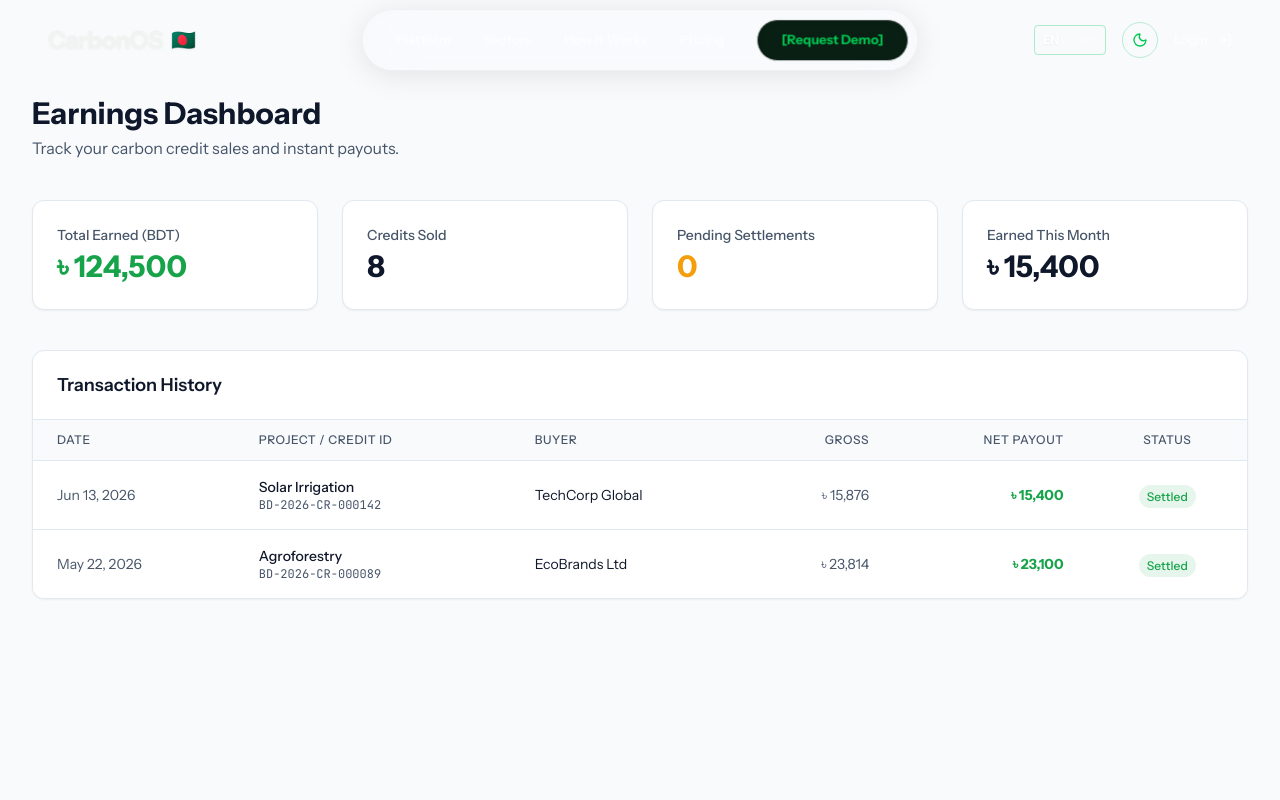
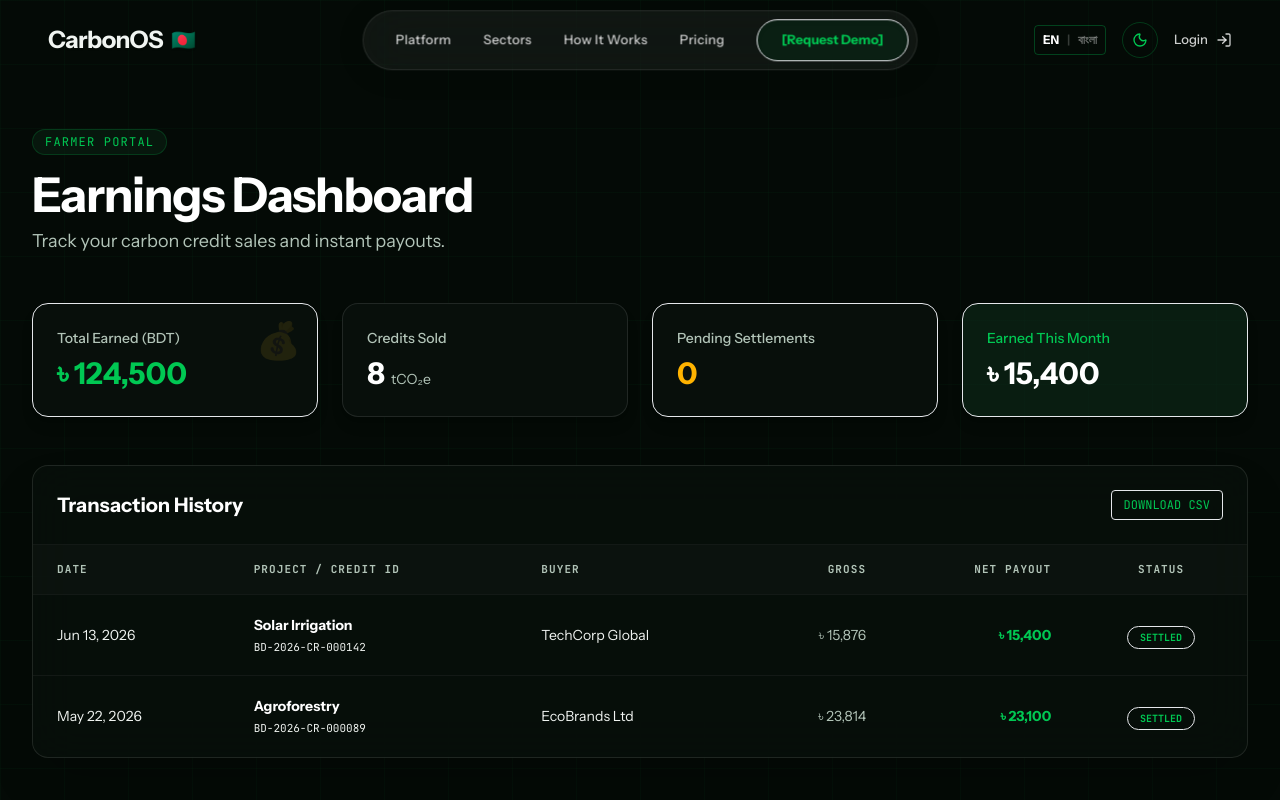
Before and after one commit to akramrafid/CarbonOS, a React (Vite) app: page /dashboard/farmer/earnings in a window 1280 px wide. Shown: the top 800 px of the page. Built offline with nearby package versions, Linux system fonts and the light colour scheme.

Commit message:
feat: add PlatformModules dashboard components, farmer earnings page, and puppeteer E2E test script

```diff
--- a/src/components/PlatformModules.jsx
+++ b/src/components/PlatformModules.jsx
@@ -58,7 +58,6 @@ const Module1 = () => {
 };
 
 // Card 2
-const Module2 = () => {
 const lines = [
   "[09:42:11] CO2_SENSOR_BD047 → 12.4 tCO2e  ✓",
   "[09:42:18] SATELLITE_KHU_03 → NDVI +0.14  ✓",
@@ -68,6 +67,7 @@ const Module2 = () => {
   "[09:42:49] MRV_PERIOD_CLOSE  → Verified   ✓"
 ];
 
+const Module2 = () => {
   const [visibleLines, setVisibleLines] = useState([]);
   const [currentLineIndex, setCurrentLineIndex] = useState(0);
   const [currentCharIndex, setCurrentCharIndex] = useState(0);
--- a/src/pages/platform/FarmerEarnings.jsx
+++ b/src/pages/platform/FarmerEarnings.jsx
@@ -2,80 +2,97 @@ import React from 'react';
 
 const FarmerEarnings = () => {
   return (
-    <div className="min-h-screen bg-[#F8FAFC] font-sans">
+    <div className="min-h-screen bg-[#040A06] font-sans relative overflow-hidden">
 
-      <div className="pt-24 pb-16 px-4 sm:px-6 lg:px-8">
+      {/* Background Graphic Effects */}
+      <div className="absolute inset-0 bg-[linear-gradient(to_right,#00C85308_1px,transparent_1px),linear-gradient(to_bottom,#00C85308_1px,transparent_1px)] bg-[size:4rem_4rem] z-0 pointer-events-none"></div>
+      <div className="absolute top-0 left-1/2 -translate-x-1/2 w-[800px] h-[400px] bg-emerald/5 rounded-full blur-[120px] pointer-events-none z-0"></div>
+
+      <div className="pt-32 pb-16 px-4 sm:px-6 lg:px-8 relative z-10">
         <div className="max-w-7xl mx-auto">
 
-          <header className="mb-10">
-            <h1 className="text-3xl font-bold text-[#0F172A]">Earnings Dashboard</h1>
-            <p className="text-[#475569] mt-1">Track your carbon credit sales and instant payouts.</p>
+          <header className="mb-12">
+            <span className="font-mono text-xs text-emerald tracking-widest px-3 py-1 bg-[#0D2B1A]/40 border border-[#00C853]/20 rounded-full mb-4 inline-block">
+              FARMER PORTAL
+            </span>
+            <h1 className="text-4xl md:text-5xl font-bold text-white mb-2 tracking-tight">Earnings Dashboard</h1>
+            <p className="text-mist text-lg">Track your carbon credit sales and instant payouts.</p>
           </header>
 
           {/* Summary Cards */}
-          <div className="grid grid-cols-1 md:grid-cols-4 gap-6 mb-10">
-            <div className="bg-white p-6 rounded-xl border border-[#E2E8F0] shadow-sm">
-              <p className="text-sm font-medium text-[#475569] mb-1">Total Earned (BDT)</p>
-              <p className="text-3xl font-bold text-[#16A34A]">৳ 124,500</p>
+          <div className="grid grid-cols-1 md:grid-cols-4 gap-6 mb-12">
+            <div className="bg-[#080F0B] p-6 rounded-2xl border border-emerald/20 shadow-lg relative overflow-hidden group hover:border-emerald/40 transition-colors">
+              <div className="absolute top-0 right-0 p-4 opacity-10 group-hover:opacity-20 transition-opacity">
+                <span className="text-4xl">💰</span>
+              </div>
+              <p className="text-sm font-medium text-mist mb-2">Total Earned (BDT)</p>
+              <p className="text-3xl font-bold text-emerald">৳ 124,500</p>
             </div>
-            <div className="bg-white p-6 rounded-xl border border-[#E2E8F0] shadow-sm">
-              <p className="text-sm font-medium text-[#475569] mb-1">Credits Sold</p>
-              <p className="text-3xl font-bold text-[#0F172A]">8</p>
+
+            <div className="bg-[#080F0B] p-6 rounded-2xl border border-white/10 shadow-lg hover:border-white/20 transition-colors">
+              <p className="text-sm font-medium text-mist mb-2">Credits Sold</p>
+              <p className="text-3xl font-bold text-white">8 <span className="text-sm font-normal text-mist">tCO₂e</span></p>
             </div>
-            <div className="bg-white p-6 rounded-xl border border-[#E2E8F0] shadow-sm">
-              <p className="text-sm font-medium text-[#475569] mb-1">Pending Settlements</p>
-              <p className="text-3xl font-bold text-[#F59E0B]">0</p>
+
+            <div className="bg-[#080F0B] p-6 rounded-2xl border border-amber/20 shadow-lg hover:border-amber/40 transition-colors">
+              <p className="text-sm font-medium text-mist mb-2">Pending Settlements</p>
+              <p className="text-3xl font-bold text-amber">0</p>
             </div>
-            <div className="bg-white p-6 rounded-xl border border-[#E2E8F0] shadow-sm">
-              <p className="text-sm font-medium text-[#475569] mb-1">Earned This Month</p>
-              <p className="text-3xl font-bold text-[#0F172A]">৳ 15,400</p>
+
+            <div className="bg-[#0D2B1A]/60 p-6 rounded-2xl border border-emerald/30 shadow-lg relative overflow-hidden">
+              <div className="absolute -right-4 -bottom-4 w-24 h-24 bg-emerald/10 rounded-full blur-xl"></div>
+              <p className="text-sm font-medium text-emerald mb-2">Earned This Month</p>
+              <p className="text-3xl font-bold text-white">৳ 15,400</p>
             </div>
           </div>
 
           {/* Transaction History Table */}
-          <div className="bg-white rounded-xl border border-[#E2E8F0] shadow-sm overflow-hidden">
-            <div className="px-6 py-5 border-b border-[#E2E8F0]">
-              <h3 className="text-lg font-semibold text-[#0F172A]">Transaction History</h3>
+          <div className="bg-[#080F0B]/80 rounded-2xl border border-white/10 shadow-2xl overflow-hidden backdrop-blur-xl">
+            <div className="px-6 py-6 border-b border-white/5 flex justify-between items-center">
+              <h3 className="text-xl font-bold text-white">Transaction History</h3>
+              <button className="text-xs font-mono text-emerald border border-emerald/20 px-3 py-1.5 rounded hover:bg-emerald/10 transition-colors">
+                DOWNLOAD CSV
+              </button>
             </div>
             <div className="overflow-x-auto">
-              <table className="min-w-full divide-y divide-[#E2E8F0]">
-                <thead className="bg-[#F8FAFC]">
+              <table className="min-w-full divide-y divide-white/5">
+                <thead className="bg-white/[0.02]">
                   <tr>
-                    <th className="px-6 py-3 text-left text-xs font-medium text-[#475569] uppercase tracking-wider">Date</th>
-                    <th className="px-6 py-3 text-left text-xs font-medium text-[#475569] uppercase tracking-wider">Project / Credit ID</th>
-                    <th className="px-6 py-3 text-left text-xs font-medium text-[#475569] uppercase tracking-wider">Buyer</th>
-                    <th className="px-6 py-3 text-right text-xs font-medium text-[#475569] uppercase tracking-wider">Gross</th>
-                    <th className="px-6 py-3 text-right text-xs font-medium text-[#475569] uppercase tracking-wider">Net Payout</th>
-                    <th className="px-6 py-3 text-center text-xs font-medium text-[#475569] uppercase tracking-wider">Status</th>
+                    <th className="px-6 py-4 text-left text-[11px] font-mono text-mist uppercase tracking-widest">Date</th>
+                    <th className="px-6 py-4 text-left text-[11px] font-mono text-mist uppercase tracking-widest">Project / Credit ID</th>
+                    <th className="px-6 py-4 text-left text-[11px] font-mono text-mist uppercase tracking-widest">Buyer</th>
+                    <th className="px-6 py-4 text-right text-[11px] font-mono text-mist uppercase tracking-widest">Gross</th>
+                    <th className="px-6 py-4 text-right text-[11px] font-mono text-mist uppercase tracking-widest">Net Payout</th>
+                    <th className="px-6 py-4 text-center text-[11px] font-mono text-mist uppercase tracking-widest">Status</th>
                   </tr>
                 </thead>
-                <tbody className="bg-white divide-y divide-[#E2E8F0]">
+                <tbody className="divide-y divide-white/5">
                   {/* Mock Row 1 */}
-                  <tr className="hover:bg-slate-50 transition-colors">
-                    <td className="px-6 py-4 whitespace-nowrap text-sm text-[#475569]">Jun 13, 2026</td>
-                    <td className="px-6 py-4 whitespace-nowrap">
-                      <p className="text-sm font-medium text-[#0F172A]">Solar Irrigation</p>
-                      <p className="text-xs font-mono text-[#475569]">BD-2026-CR-000142</p>
+                  <tr className="hover:bg-white/[0.02] transition-colors group">
+                    <td className="px-6 py-5 whitespace-nowrap text-sm text-mist/80">Jun 13, 2026</td>
+                    <td className="px-6 py-5 whitespace-nowrap">
+                      <p className="text-sm font-bold text-white group-hover:text-emerald transition-colors">Solar Irrigation</p>
+                      <p className="text-[11px] font-mono text-mist/60 mt-1">BD-2026-CR-000142</p>
                     </td>
-                    <td className="px-6 py-4 whitespace-nowrap text-sm text-[#0F172A]">TechCorp Global</td>
-                    <td className="px-6 py-4 whitespace-nowrap text-sm text-right text-[#475569]">৳ 15,876</td>
-                    <td className="px-6 py-4 whitespace-nowrap text-sm font-bold text-right text-[#16A34A]">৳ 15,400</td>
-                    <td className="px-6 py-4 whitespace-nowrap text-center">
-                      <span className="px-2 py-1 text-xs font-medium rounded-full bg-[#16A34A]/10 text-[#16A34A]">Settled</span>
+                    <td className="px-6 py-5 whitespace-nowrap text-sm text-registry">TechCorp Global</td>
+                    <td className="px-6 py-5 whitespace-nowrap text-sm text-right text-mist">৳ 15,876</td>
+                    <td className="px-6 py-5 whitespace-nowrap text-sm font-bold text-right text-emerald">৳ 15,400</td>
+                    <td className="px-6 py-5 whitespace-nowrap text-center">
+                      <span className="px-3 py-1 text-[10px] font-mono font-bold rounded-full border bg-emerald/10 border-emerald/20 text-emerald">SETTLED</span>
                     </td>
                   </tr>
                   {/* Mock Row 2 */}
-                  <tr className="hover:bg-slate-50 transition-colors">
-                    <td className="px-6 py-4 whitespace-nowrap text-sm text-[#475569]">May 22, 2026</td>
-                    <td className="px-6 py-4 whitespace-nowrap">
-                      <p className="text-sm font-medium text-[#0F172A]">Agroforestry</p>
-                      <p className="text-xs font-mono text-[#475569]">BD-2026-CR-000089</p>
+                  <tr className="hover:bg-white/[0.02] transition-colors group">
+                    <td className="px-6 py-5 whitespace-nowrap text-sm text-mist/80">May 22, 2026</td>
+                    <td className="px-6 py-5 whitespace-nowrap">
+                      <p className="text-sm font-bold text-white group-hover:text-emerald transition-colors">Agroforestry</p>
+                      <p className="text-[11px] font-mono text-mist/60 mt-1">BD-2026-CR-000089</p>
                     </td>
-                    <td className="px-6 py-4 whitespace-nowrap text-sm text-[#0F172A]">EcoBrands Ltd</td>
-                    <td className="px-6 py-4 whitespace-nowrap text-sm text-right text-[#475569]">৳ 23,814</td>
-                    <td className="px-6 py-4 whitespace-nowrap text-sm font-bold text-right text-[#16A34A]">৳ 23,100</td>
-                    <td className="px-6 py-4 whitespace-nowrap text-center">
-                      <span className="px-2 py-1 text-xs font-medium rounded-full bg-[#16A34A]/10 text-[#16A34A]">Settled</span>
+                    <td className="px-6 py-5 whitespace-nowrap text-sm text-registry">EcoBrands Ltd</td>
+                    <td className="px-6 py-5 whitespace-nowrap text-sm text-right text-mist">৳ 23,814</td>
+                    <td className="px-6 py-5 whitespace-nowrap text-sm font-bold text-right text-emerald">৳ 23,100</td>
+                    <td className="px-6 py-5 whitespace-nowrap text-center">
+                      <span className="px-3 py-1 text-[10px] font-mono font-bold rounded-full border bg-emerald/10 border-emerald/20 text-emerald">SETTLED</span>
                     </td>
                   </tr>
                 </tbody>
```
Also changed, not shown: test_home.cjs (added, +21 -0 lines). Lines whose indentation alone changed are shown as unchanged.
